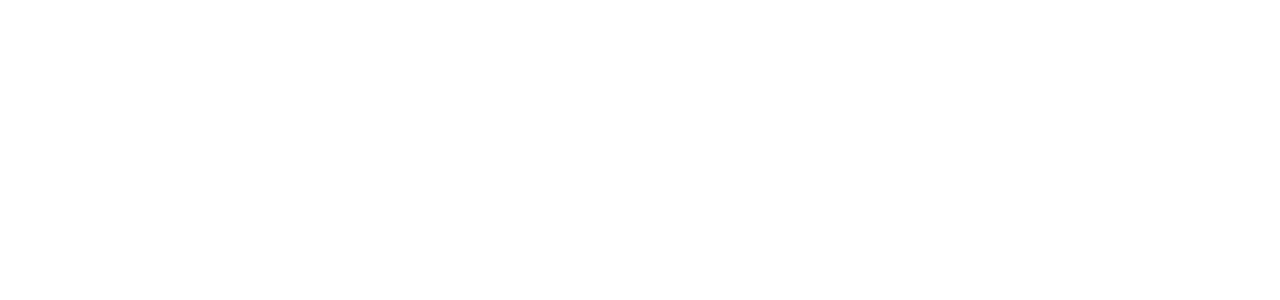
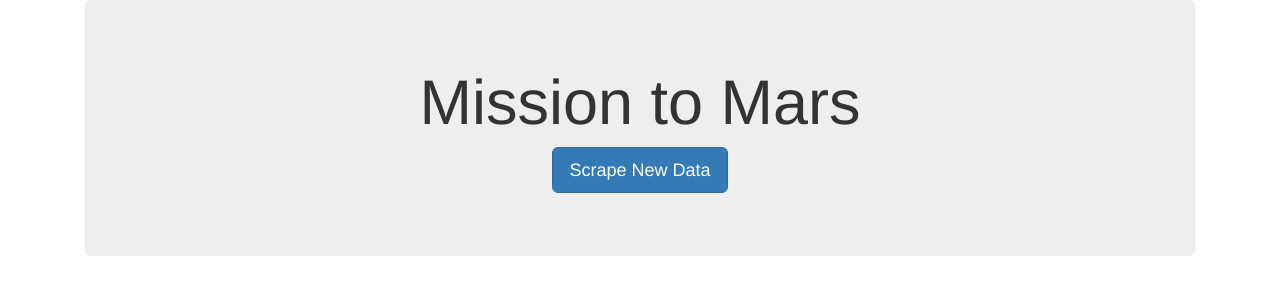
Before and after one commit to ushaakumaar/Missions_to_Mars_Web_Scraping, a Flask app: page / in a window 1280 px wide. Before the commit the part shown is empty. Shown: the top 300 px of the page. Run offline with Flask 2, Linux system fonts and the light colour scheme; a database or web service that is not in the repository returns one stand-in record (values such as "Sample title"); some libraries are stand-ins or nearby versions.

Commit message:
Logic to display heading and a button to scrape the latest data

```diff
--- a/templates/index.html
+++ b/templates/index.html
@@ -4,13 +4,19 @@
 <head>
     <meta charset="UTF-8">
     <meta name="viewport" content="width=device-width, initial-scale=1.0">
+    <meta http-equiv="X-UA-Compatible" content="ie=edge">
     <title>Mission to Mars</title>
     <link rel="stylesheet" href="https://cdn.jsdelivr.net/npm/bootstrap@4.5.3/dist/css/bootstrap.min.css" integrity="sha384-TX8t27EcRE3e/ihU7zmQxVncDAy5uIKz4rEkgIXeMed4M0jlfIDPvg6uqKI2xXr2" crossorigin="anonymous">
     <link rel="stylesheet" href="https://maxcdn.bootstrapcdn.com/bootstrap/3.3.7/css/bootstrap.min.css">
 </head>
 
 <body>
-
+    <div class="container">
+        <div class="jumbotron text-center">
+            <h1>Mission to Mars</h1>
+            <p><a class="btn btn-primary btn-lg" href="/scrape" role="button">Scrape New Data</a></p>
+        </div>
+    </div>
     <script src="https://code.jquery.com/jquery-3.5.1.slim.min.js" integrity="sha384-DfXdz2htPH0lsSSs5nCTpuj/zy4C+OGpamoFVy38MVBnE+IbbVYUew+OrCXaRkfj" crossorigin="anonymous"></script>
     <script src="https://cdn.jsdelivr.net/npm/popper.js@1.16.1/dist/umd/popper.min.js" integrity="sha384-9/reFTGAW83EW2RDu2S0VKaIzap3H66lZH81PoYlFhbGU+6BZp6G7niu735Sk7lN" crossorigin="anonymous"></script>
     <script src="https://cdn.jsdelivr.net/npm/bootstrap@4.5.3/dist/js/bootstrap.min.js" integrity="sha384-w1Q4orYjBQndcko6MimVbzY0tgp4pWB4lZ7lr30WKz0vr/aWKhXdBNmNb5D92v7s" crossorigin="anonymous"></script>
```
